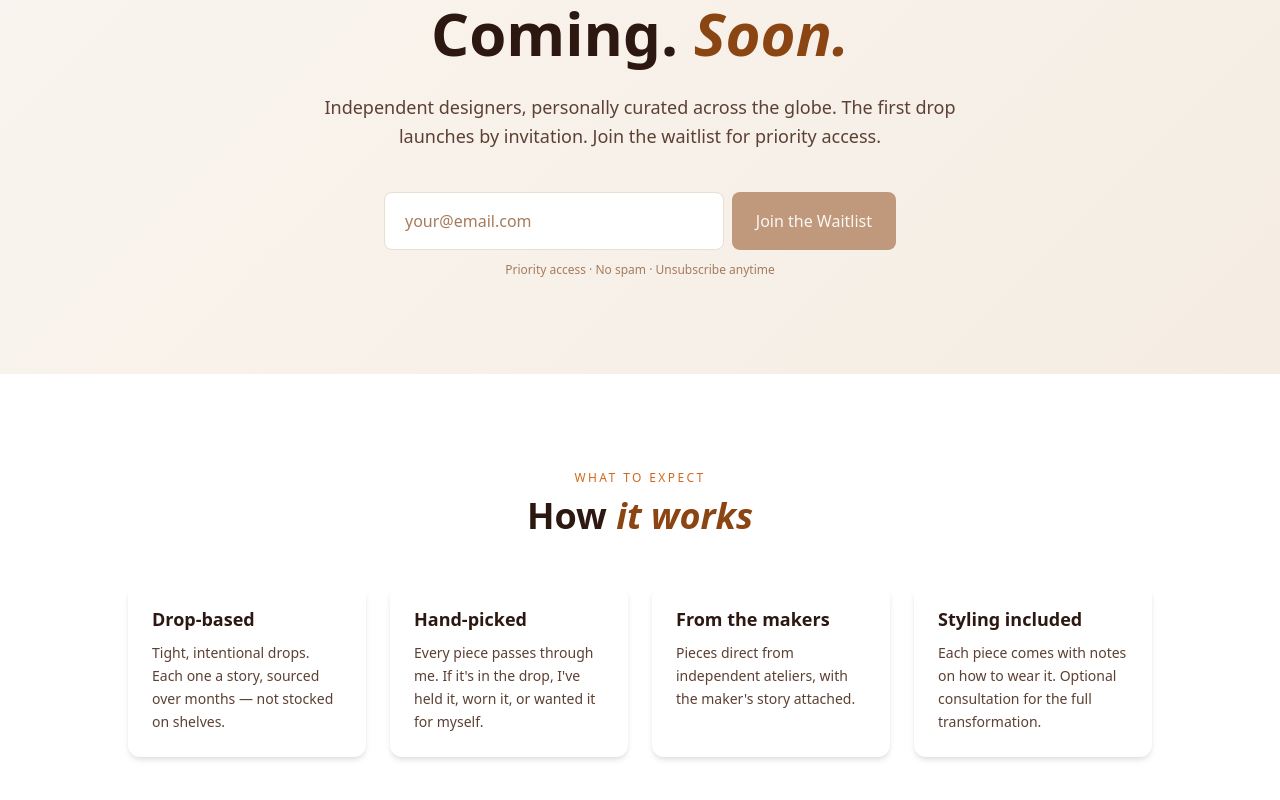
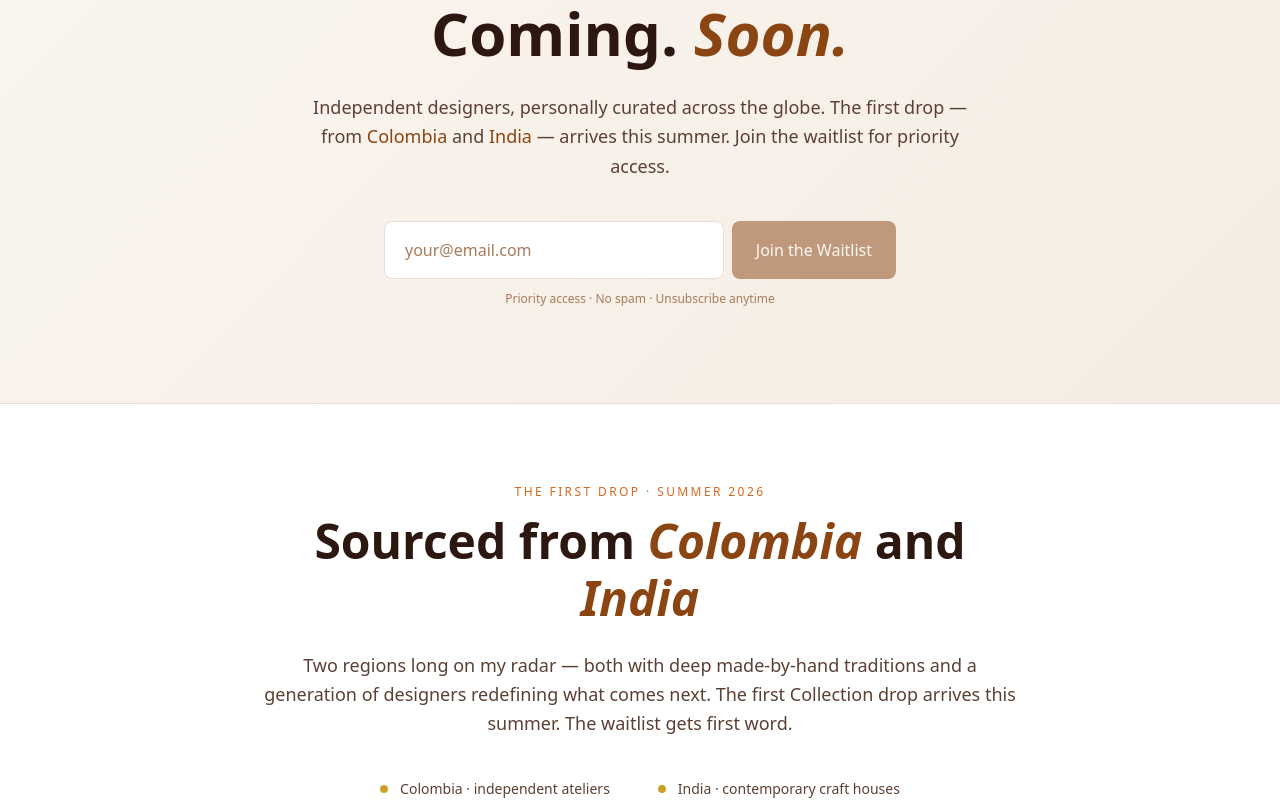
Before and after one commit to sytlewithishi/webui, a Next.js app: page /shop in a window 1280 px wide. Shown: the part 260-1060 px from the top of the page. Built offline with nearby package versions, Linux system fonts and the light colour scheme; no server answers; a web font is replaced by a local one.

Commit message:
Collection update
Signed-off-by: Jaspreet Sachdev <jaspreet.sachdev@kinarasystems.com>

```diff
--- a/src/app/shop/page.tsx
+++ b/src/app/shop/page.tsx
@@ -57,8 +57,10 @@ export default function ShopPage() {
             </h1>
             <p className="mt-6 text-lg text-text-light leading-relaxed">
               Independent designers, personally curated across the globe.
-              The first drop launches by invitation. Join the waitlist for
-              priority access.
+              The first drop — from{" "}
+              <span className="text-primary font-medium">Colombia</span> and{" "}
+              <span className="text-primary font-medium">India</span> —
+              arrives this summer. Join the waitlist for priority access.
             </p>
 
             <div className="mt-10 max-w-lg mx-auto">
@@ -72,6 +74,41 @@ export default function ShopPage() {
               <p className="text-xs text-muted mt-3">
                 Priority access · No spam · Unsubscribe anytime
               </p>
+            </div>
+          </div>
+        </div>
+      </section>
+
+      <section className="py-14 md:py-20 bg-surface border-y border-border">
+        <div className="container mx-auto px-4 sm:px-6 lg:px-8">
+          <div className="max-w-3xl mx-auto text-center">
+            <p className="text-secondary font-medium tracking-[0.2em] uppercase text-xs mb-3">
+              The First Drop · Summer 2026
+            </p>
+            <h2 className="text-3xl md:text-4xl lg:text-5xl font-bold text-text font-[family-name:var(--font-playfair)] leading-tight">
+              Sourced from{" "}
+              <span className="text-primary italic">Colombia</span> and{" "}
+              <span className="text-primary italic">India</span>
+            </h2>
+            <p className="mt-6 text-text-light leading-relaxed text-lg">
+              Two regions long on my radar — both with deep made-by-hand
+              traditions and a generation of designers redefining what comes
+              next. The first Collection drop arrives this summer. The
+              waitlist gets first word.
+            </p>
+            <div className="mt-10 flex flex-wrap justify-center gap-x-12 gap-y-4 text-sm">
+              <div className="flex items-center gap-3">
+                <span className="w-2 h-2 bg-gold rounded-full" />
+                <span className="text-text-light">
+                  Colombia · independent ateliers
+                </span>
+              </div>
+              <div className="flex items-center gap-3">
+                <span className="w-2 h-2 bg-gold rounded-full" />
+                <span className="text-text-light">
+                  India · contemporary craft houses
+                </span>
+              </div>
             </div>
           </div>
         </div>
```
